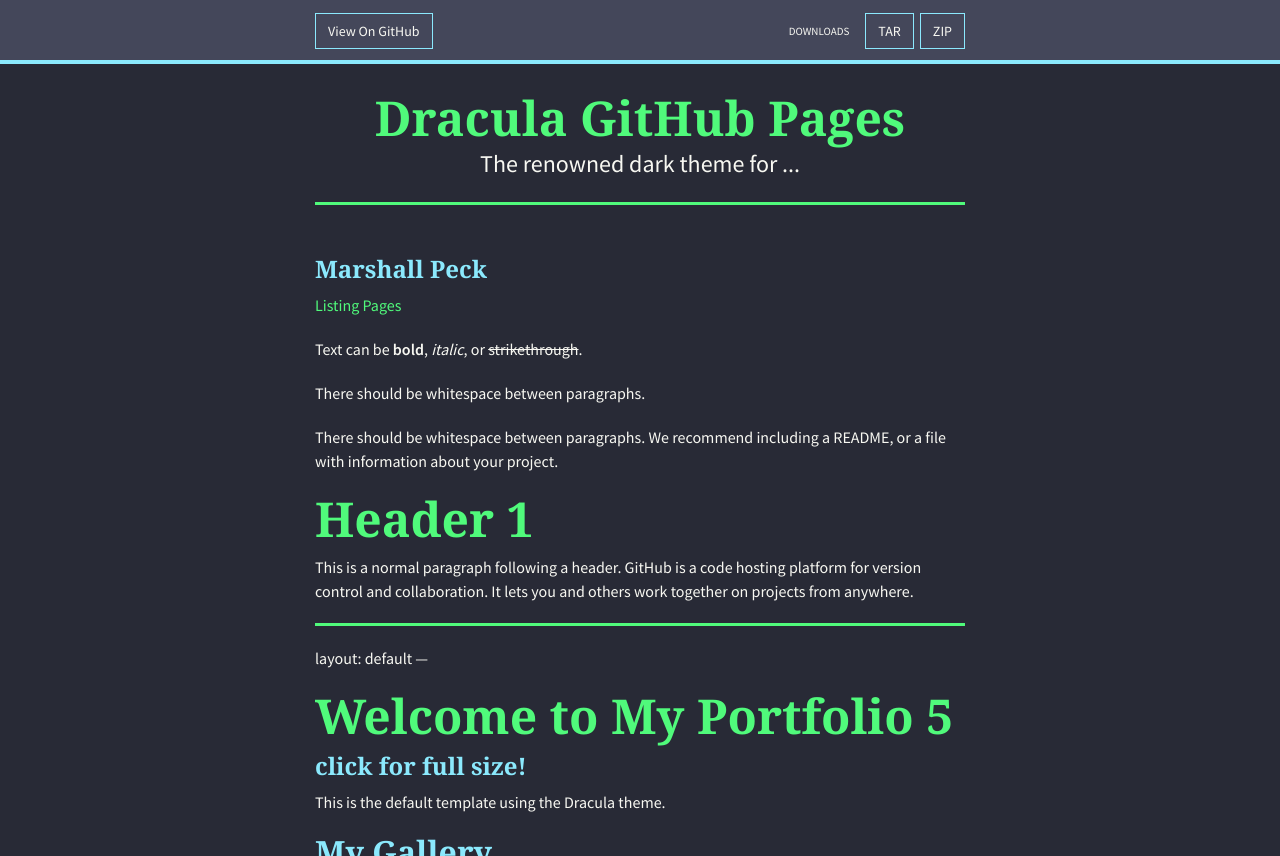
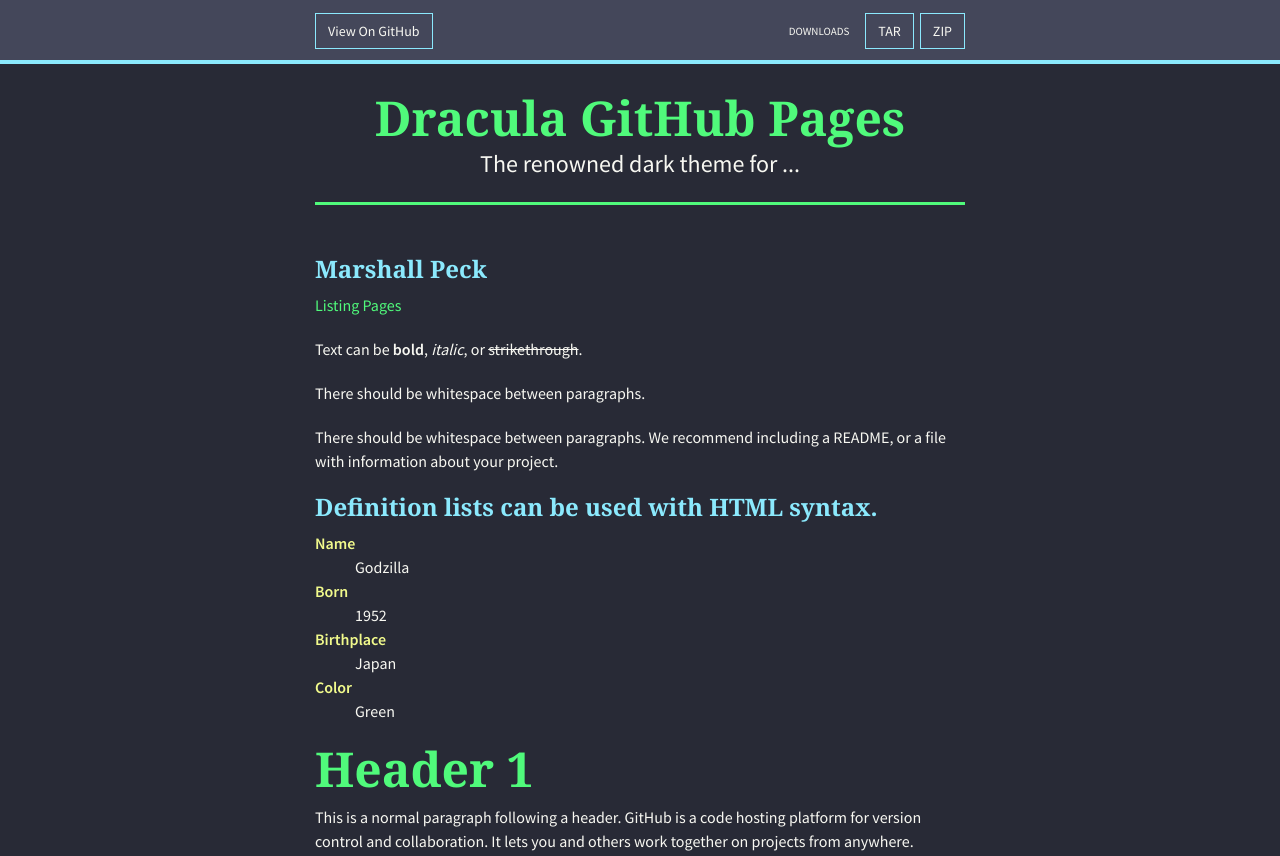
Before and after one commit to SmoothOperator/smoothoperator.github.io, a Jekyll site: the page built from index.md, in a window 1280 px wide and 900 px high, cut to the strip 0-856 px from the top of the window. Built offline with Jekyll 4.4.1, drawn with Linux system fonts in a browser that asks for light colours; nearby versions of some CDN libraries; our own code applies the rules of GitHub Pages for plain Markdown files.

Commit message:
Update index.md

```diff
--- a/index.md
+++ b/index.md
@@ -10,6 +10,19 @@
 There should be whitespace between paragraphs.
 
 There should be whitespace between paragraphs. We recommend including a README, or a file with information about your project.
+
+### Definition lists can be used with HTML syntax.
+
+<dl>
+<dt>Name</dt>
+<dd>Godzilla</dd>
+<dt>Born</dt>
+<dd>1952</dd>
+<dt>Birthplace</dt>
+<dd>Japan</dd>
+<dt>Color</dt>
+<dd>Green</dd>
+</dl>
 
 # [](#header-1)Header 1
 
```
